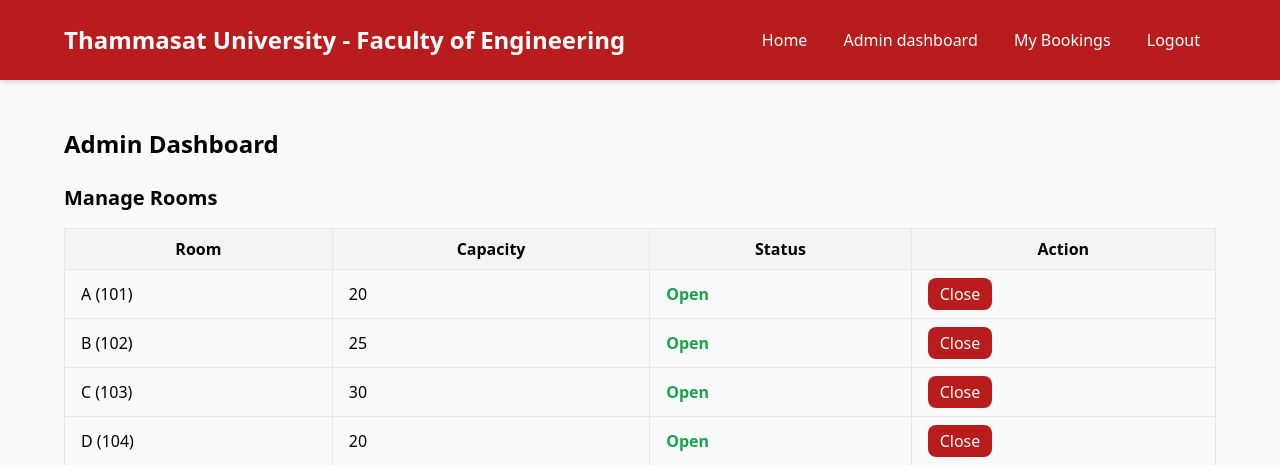
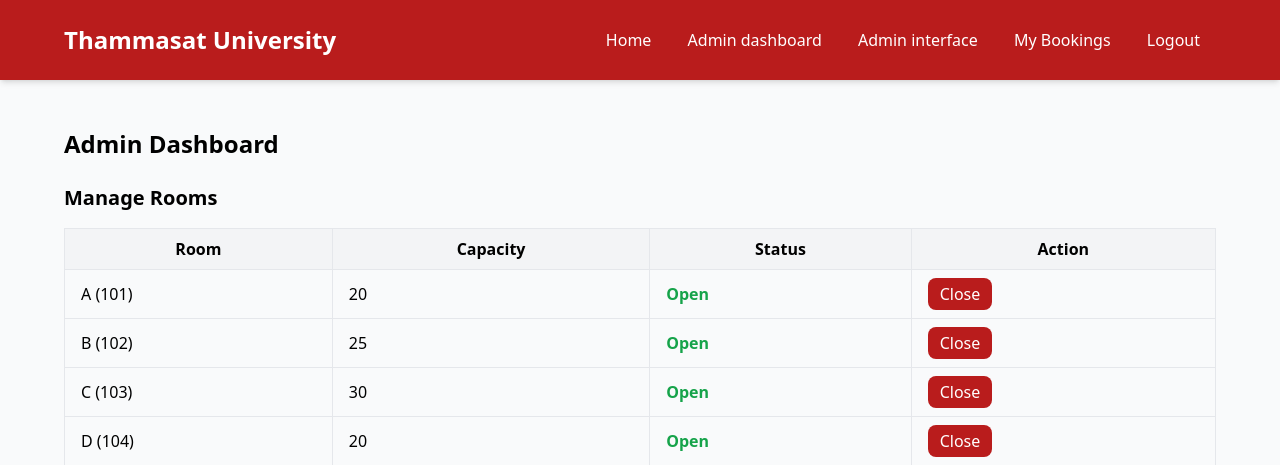
Before and after one commit to 6610685197/cn331-as2, a Django app: page /admin-dashboard/ in a window 1280 px wide. Shown: the top 465 px of the page. Run offline with Django 5.2, Linux system fonts and the light colour scheme; a user stored in the database is signed in; data comes from the database, SQL or seed files in the repository; data that the repository does not hold is empty; some libraries are stand-ins or nearby versions.

Commit message:
edit base.html

```diff
--- a/booking/templates/base.html
+++ b/booking/templates/base.html
@@ -12,12 +12,13 @@
     <!-- Header / Navbar -->
     <header class="bg-red-700 text-white p-6 shadow-md">
         <div class="max-w-6xl mx-auto flex justify-between items-center">
-            <h1 class="text-2xl font-bold">Thammasat University - Faculty of Engineering</h1>
+            <h1 class="text-2xl font-bold">Thammasat University</h1>
             <nav>
                 <a href="{% url 'booking:index' %}" class="px-4 hover:underline">Home</a>
                 {% if user.is_authenticated %}
                     {% if user.is_staff %}
                     <a href="{% url 'booking:admin_dashboard' %}" class="px-4 hover:underline">Admin dashboard</a>
+                    <a href="{% url 'admin:index' %}" class="px-4 hover:underline">Admin interface</a>
                     {% endif %}
                 <a href="{% url 'booking:my-bookings' %}" class="px-4 hover:underline">My Bookings</a>
                 <form method="post" action="{% url 'booking:logout' %}" class="inline">
```
